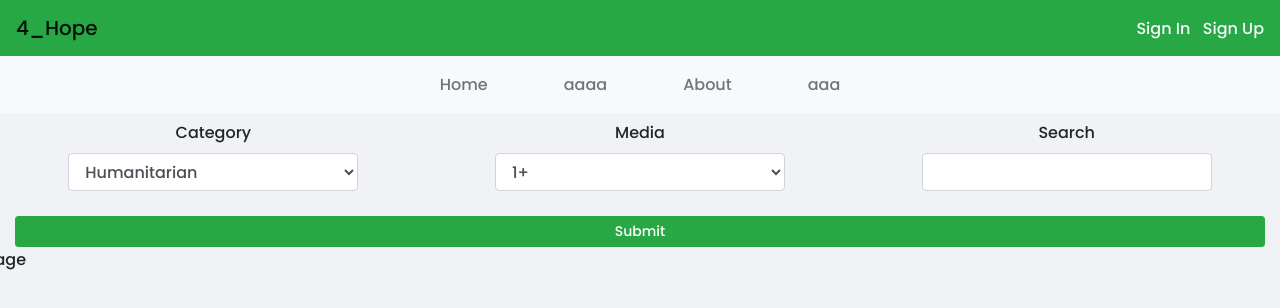
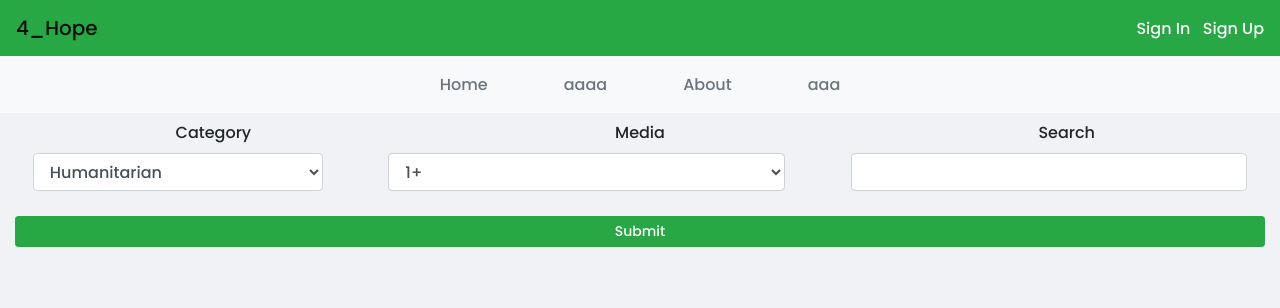
Before and after one commit to diebraga/hope, a React (Create React App) app in the folder frontend/hope/: page / in a window 1280 px wide. Shown: the top 308 px of the page. Built offline with nearby package versions, Linux system fonts and the light colour scheme.

Commit message:
initial card structure + style added

```diff
--- a/frontend/hope/src/components/Card/index.tsx
+++ b/frontend/hope/src/components/Card/index.tsx
@@ -8,9 +8,8 @@ interface Proops {
   photo_main: string;
   country: string;
   city: string;
-  state: string;
+  state?: string;
   institution_type: string;
-  zipcode: string;
   slug: string;
 }
 
@@ -21,23 +20,21 @@ const Card: React.FC<Proops> = proops => {
 
   return (
     <Container>
-      <div className="card">
-        <h3 className="">{proops.institution_name}</h3>
-        <div className="">
-          <img className="" src={proops.photo_main} alt="House" />
+      <div className="card card-body col-sm-3">
+        <h3>{proops.institution_name}</h3>
+        <div>
+          <img className="card-img-top" src={proops.photo_main} alt="House" />
         </div>
-        <p className="">
-          {proops.country},{proops.city},{proops.state}
+        <p className="card-body">
+          {proops.country}
+          <br />
+          {proops.city}
         </p>
-        <div className="">
-          <div className="">
-            <p className="">{proops.zipcode}</p>
-            <p className="">{proops.institution_type}</p>
-          </div>
-        </div>
-        <Link className="" to={`/institutions/${proops.slug}`}>
-          View Institutions
-        </Link>
+        <p />
+        <p>{proops.state}</p>
+
+        <p>{proops.institution_type}</p>
+        <Link to={`/institutions/${proops.slug}`}>View Institutions</Link>
       </div>
     </Container>
   );
--- a/frontend/hope/src/components/Card/styles.ts
+++ b/frontend/hope/src/components/Card/styles.ts
@@ -1,3 +1,18 @@
 import styled from 'styled-components';
 
-export const Container = styled.div``;
+export const Container = styled.div`
+  display: flex;
+  flex-direction: column;
+  justify-content: space-between;
+  padding: 16px;
+  border: 1px solid var(--border);
+  border-radius: 6px;
+
+  h3 {
+    font-size: 20px;
+  }
+
+  p {
+    font-size: 13px;
+  }
+`;
--- a/frontend/hope/src/components/InstitutionForm/index.js
+++ b/frontend/hope/src/components/InstitutionForm/index.js
@@ -69,7 +69,7 @@ const InstitutionForm = props => {
             </select>
           </div>
 
-          <div className='col-sm-3 hide'>
+          <div className='col-sm-4 hide'>
             <select className='form-control' name='media' onChange={e => onChange(e)} value={has_photos}>
               <option>1+</option>
               <option>3+</option>
@@ -79,7 +79,7 @@ const InstitutionForm = props => {
             </select>
           </div>
 
-          <div className='col-sm-3'>
+          <div className='col-sm-4'>
             <BsSearch className="show" />
             <input className='form-control' name='keywords' type='text' onChange={e => onChange(e)} value={keywords} />
           </div>
--- a/frontend/hope/src/components/Institutions/index.js
+++ b/frontend/hope/src/components/Institutions/index.js
@@ -23,7 +23,7 @@ const institutions = ({ institutions }) => {
 
     for (let i = 0; i < institutions.length; i += 3) {
       result.push(
-        <div className="row">
+        <div className="">
           <div className="">{institutionsOnPage[i]}</div>
           <div className="">
             {institutionsOnPage[i + 1] ? institutionsOnPage[i + 1] : null}
--- a/frontend/hope/src/components/Pagination/index.tsx
+++ b/frontend/hope/src/components/Pagination/index.tsx
@@ -3,7 +3,7 @@ import React from 'react';
 // import { Container } from './styles';
 
 const Pagination: React.FC = () => {
-  return <div>Page</div>;
+  return <div />;
 };
 
 export default Pagination;
```
